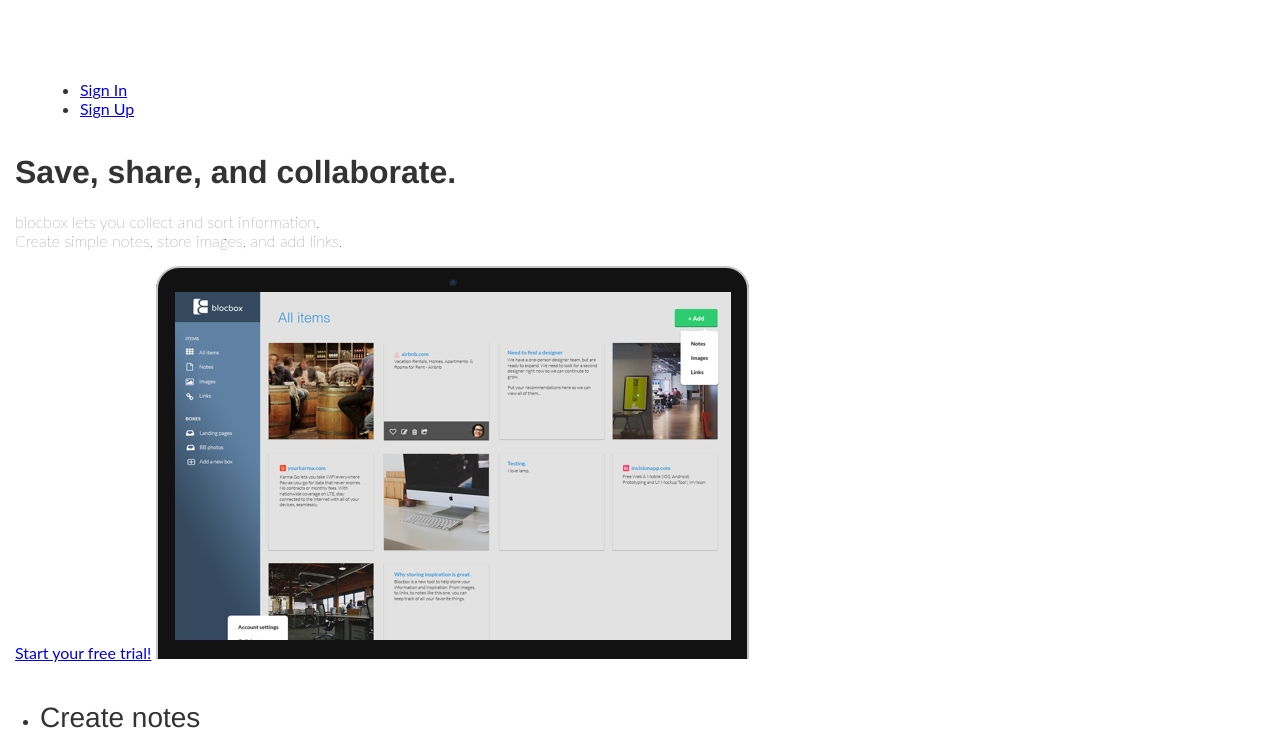
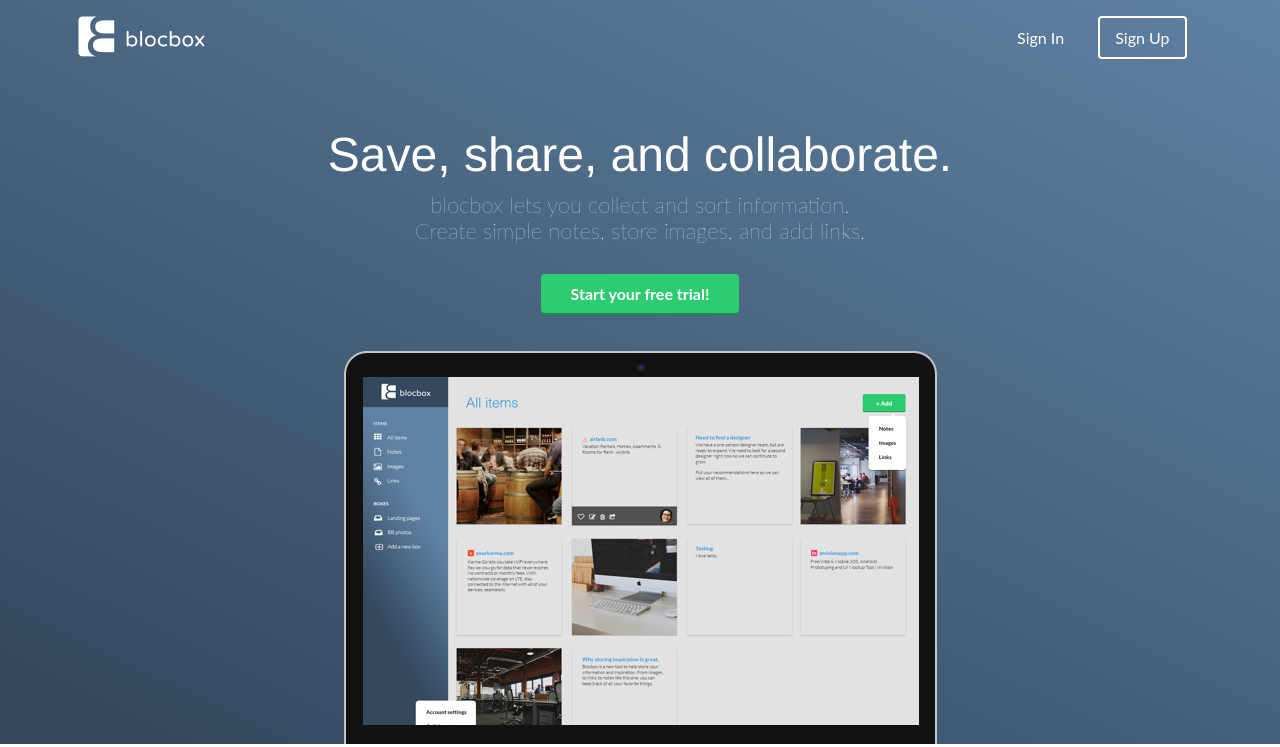
Before and after one commit to shannongeorgia/Blocbox, a plain HTML site: page index.html in a window 1280 px wide. Shown: the top 747 px of the page. Drawn offline with Linux system fonts and the light colour scheme; files that its build step writes are made by us from their sources; a web font is replaced by a local one.

Commit message:
Checkpoint-30-completed

```diff
--- a/css/style.css
+++ b/css/style.css
@@ -43,3 +43,96 @@ container: after{
 	min-height: 1px;
 	margin:0 2% 20px;
 }
+
+@media (min-width: 768px) {
+	.container {
+		width: 750px;
+	}
+}
+@media (min-width: 992px) {
+	.container {
+		width:970px;
+	}
+	.one-half {
+		width:46%;
+	}
+	.one-third {
+		width:29.33333%;
+	}
+	.one-fourth {
+		width:21%;
+	}
+}
+@media (min-width: 1200px) {
+	.container {
+		width:1170px;
+	}
+}
+
+/* HEADER */
+ header {
+   color:#FFFFFF;
+   background: #34495E;
+   background-image: linear-gradient(206deg, #5F81A3 0%, #34495E 94%);
+ }
+ header nav {
+   padding:1em 0;
+ }
+ header nav ul {
+   display:inline;
+   text-align: right;
+   float:right;
+   margin:0;
+ }
+ header nav ul > li {
+   list-style-type: none;
+   display: inline-block;
+   margin:0 15px;
+ }
+ header nav ul > li.btn-outline {
+   padding:10px 15px;
+   border:2px solid #FFFFFF;
+   border-radius: 4px;
+ }
+ header nav ul > li.btn-outline:hover {
+   background:#FFFFFF;
+ }
+ header nav ul > li > a {
+   color:#FFFFFF;
+   text-decoration: none;
+ }
+ header nav ul > li.btn-outline:hover > a {
+   color:#34495E;
+ }
+  header .hero {
+   text-align: center;
+   display:block;
+   position: relative;
+ }
+ header .hero h1 {
+   font-size:48px;
+   font-weight: normal;
+   margin:95px 0 0;
+ }
+ header .hero p {
+   font-size: 22px;
+   line-height: 26px;
+   font-weight: 100;
+   margin:10px 0 40px;
+ }
+ header .hero img {
+   display: block;
+   margin:3em auto 0;
+ }
+
+ /* BUTTONS */
+ .btn {
+ 	border-radius: 4px;
+ 	color:#FFFFFF;
+ 	font-weight: 700;
+ 	text-decoration: none;
+ 	padding: 10px 30px;
+ 	background: #2ECC71;
+ 	border: 2px. solid #2ECC71;
+ 	box-shadow: 0px 2px 0px 0px #22894E;
+ }
--- a/index.html
+++ b/index.html
@@ -14,7 +14,7 @@
 	<link rel="stylesheet" href="css/normalize.css">
 	<link rel="stylesheet" href="css/style.css">
 	<link rel="stylesheet" href="css/font-awesome.css">
-	<link rel="stylesheet" href="animate.min.css">
+	<link rel="stylesheet" href="animate.css">
 
 
 </head>
@@ -33,7 +33,7 @@
 		</div>
 	</nav>
 	<div class="container hero">
-		<h1 class="animated infinite bounce">Save, share, and collaborate.</h1>
+		<h1 class="animated fadeIn">Save, share, and collaborate.</h1>
 		</span>
 		<p>blocbox lets you collect and sort information.<br/>Create simple notes, store images, and add links.</p>
 		<a href="signup.html" class="btn">Start your free trial!</a>
```
